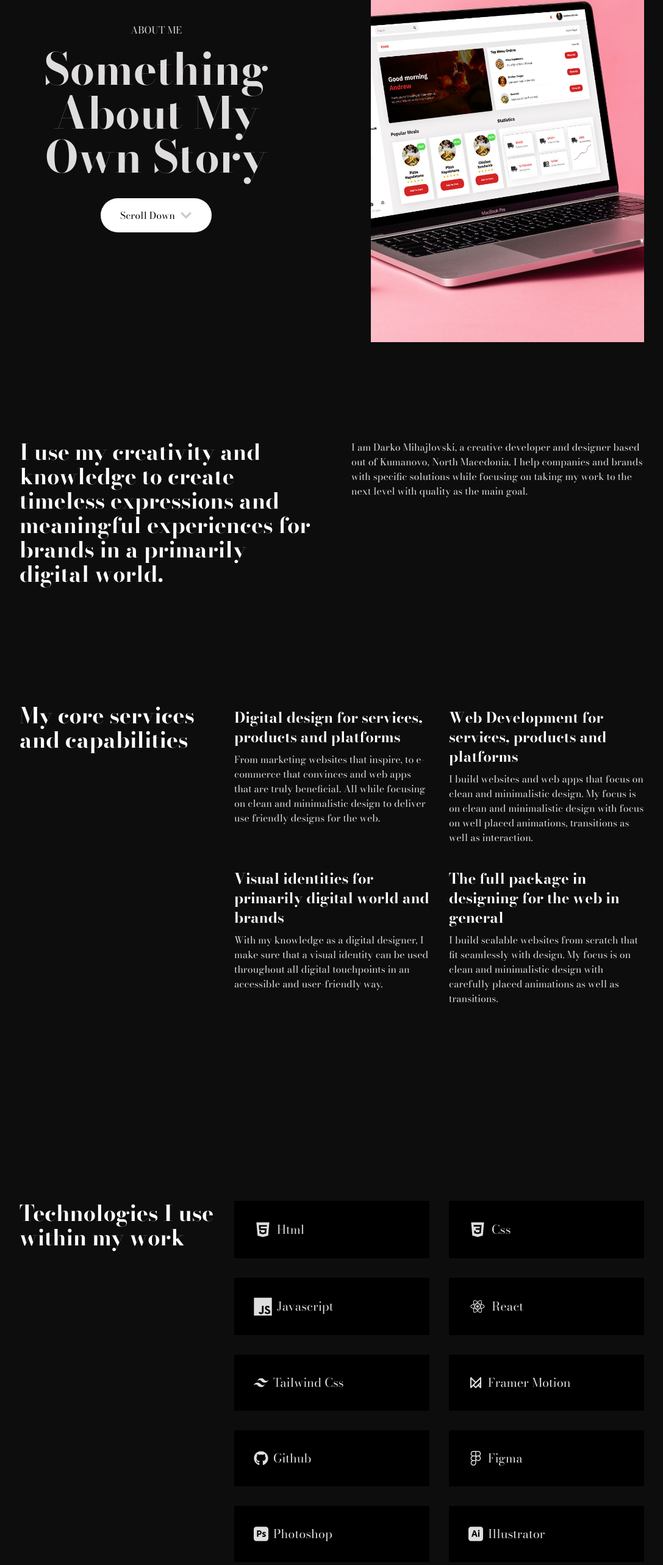
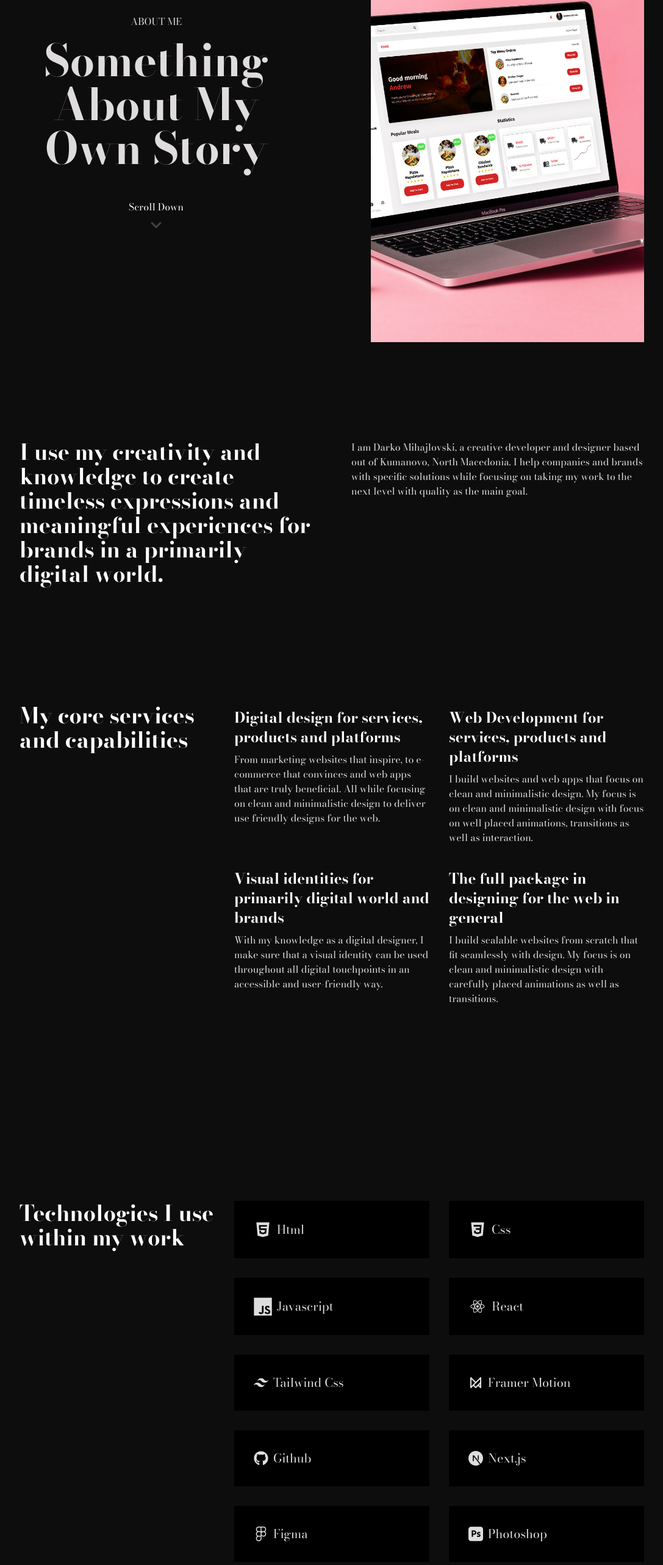
Before and after one commit to DarkoM996/nextjs-portfolio, a Next.js app: page /about in a window 1280 px wide. Shown: the part 212-2778 px from the top of the page at 61% size, without its empty margins (96-1183 px from the left). Built offline with nearby package versions, Linux system fonts and the light colour scheme.

Commit message:
scroll down button changed

```diff
--- a/app/about/page.jsx
+++ b/app/about/page.jsx
@@ -24,6 +24,7 @@ import { TbBrandFramerMotion } from "react-icons/tb";
 import Link from "next/link";
 import Footer from "@/app/components/Footer";
 import { FaChevronDown } from "react-icons/fa";
+import { SiNextdotjs } from "react-icons/si";
 
 const page = () => {
   return (
@@ -43,7 +44,7 @@ const page = () => {
           <div>
             <button
               onClick={() => window.scrollTo({ top: 1000, behavior: "smooth" })}
-              className="px-8 py-4 bg-white rounded-full text-black flex gap-2 justify-center items-center"
+              className="px-8 py-4  text-white flex flex-col gap-2 justify-center items-center"
             >
               Scroll Down
               <motion.p
@@ -196,6 +197,14 @@ const page = () => {
               Github
             </p>
           </div>
+          <div className="col-span-4 p-8 bg-black flex items-center gap-2 hover:bg-white group hover:text-black">
+            <p className="text-2xl text-[#eeee] group-hover:text-black">
+              <SiNextdotjs />
+            </p>
+            <p className=" text-[#eeee] text-xl group-hover:text-black">
+              Next.js
+            </p>
+          </div>
 
           <div className="col-span-4 p-8 bg-black flex items-center gap-2 hover:bg-white group hover:text-black">
             <p className="text-2xl text-[#eeee] group-hover:text-black">
```
